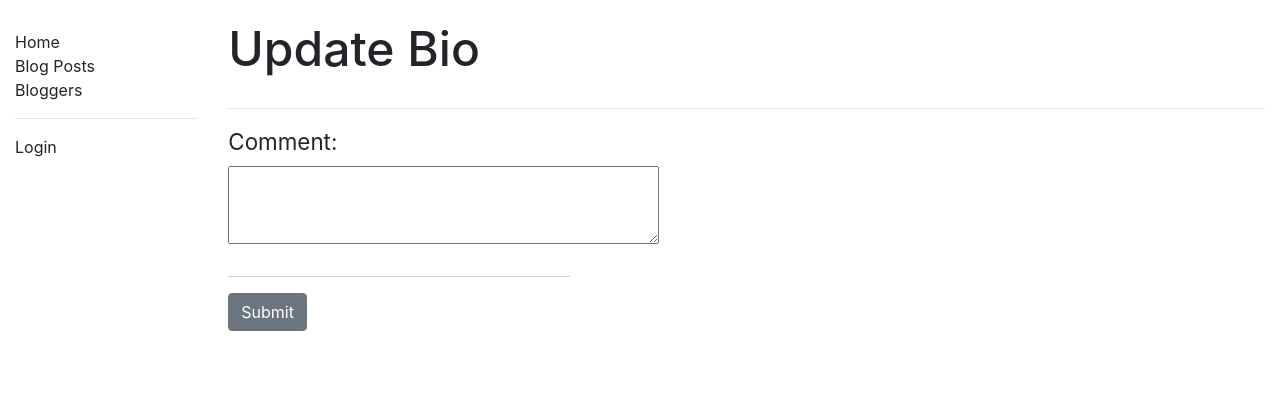
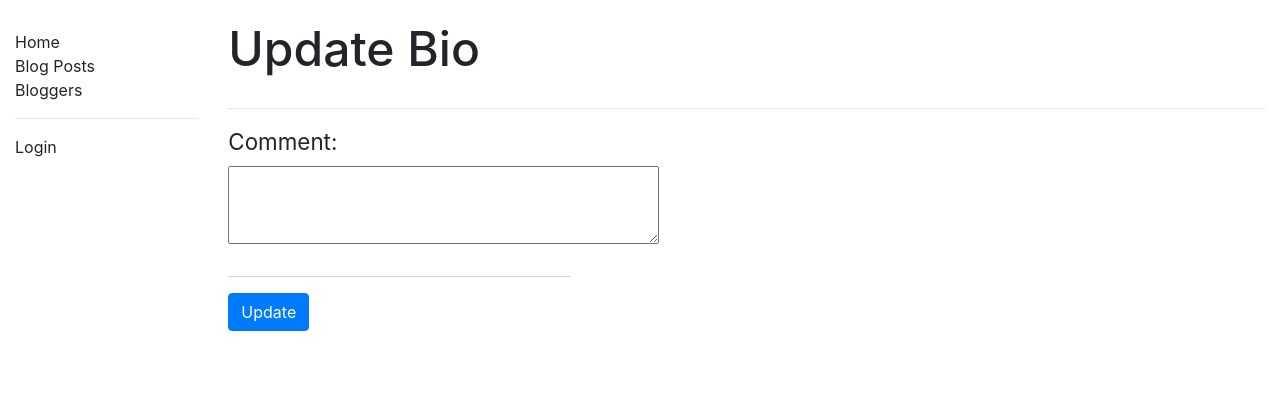
Before and after one commit to kaxmoglan/miniblog, a Django app: template blog/templates/blog/blogger_form.html in a window 1280 px wide. Shown: the top 410 px of the page. Run offline with Django 3.2, Linux system fonts and the light colour scheme; the template is opened without the code that fills it: values that come from a table or form of the project are taken from there, others are empty; some libraries are stand-ins or nearby versions.

Commit message:
bio update button tweak

```diff
--- a/blog/templates/blog/blogger_form.html
+++ b/blog/templates/blog/blogger_form.html
@@ -9,7 +9,7 @@
         <form action="" method="post" class='blogger-form'>
             {% csrf_token %}
             {{ form.as_p }}
-            <button type='submit' class='btn btn-secondary'>Submit</button>
+            <button type='submit' class='btn btn-primary'>Update</button>
         </form>
     {% else %}
         <p>You do not have permission to edit another user's profile.</p>
```
